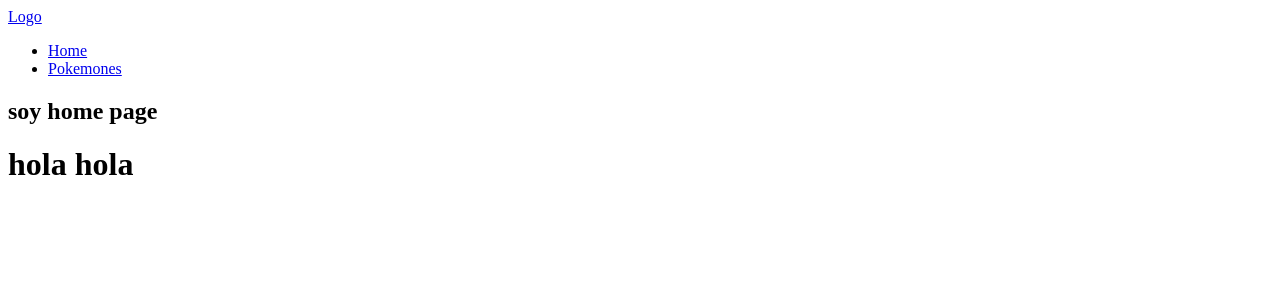
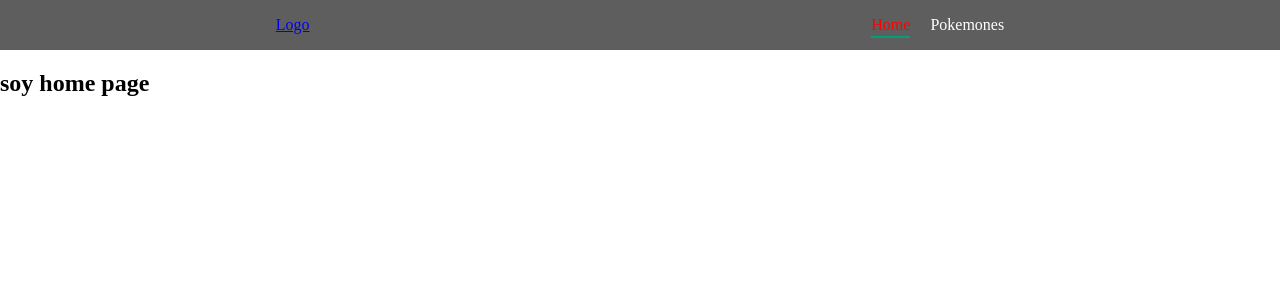
Before and after one commit to gersantana/poke_page, a React (Vite) app: page / in a window 1280 px wide. Shown: the top 300 px of the page. Built offline with nearby package versions, Linux system fonts and the light colour scheme.

Commit message:
:sparkles::lipstick: Estiliza el NavBar y crea el contenido de la pagina NotFound

```diff
--- a/src/App.css
+++ b/src/App.css
@@ -0,0 +1,10 @@
+* {
+    box-sizing: border-box;
+}
+html {
+    font-size: 62.5%;
+}
+body {
+    font-size: 1.6rem;
+    margin: 0;
+}
--- a/src/App.jsx
+++ b/src/App.jsx
@@ -1,16 +1,14 @@
-
-import './App.css'
-import NavBar from './components/NavBar/NavBar'
-import MyRoutes from './routes/MyRoutes'
+import "./App.css";
+import NavBar from "./components/NavBar/NavBar";
+import MyRoutes from "./routes/MyRoutes";
 
 function App() {
-  return (
-    <>
-    <NavBar/>
-    <MyRoutes/>
-      <h1>hola hola</h1>
-    </>
-  )
+	return (
+		<>
+			<NavBar />
+			<MyRoutes />
+		</>
+	);
 }
 
-export default App
+export default App;
--- a/src/components/NavBar/NavBar.css
+++ b/src/components/NavBar/NavBar.css
@@ -0,0 +1,30 @@
+
+.nav_container {
+    display: flex;
+    flex-wrap: wrap;
+    gap: 3rem;
+    justify-content: space-around;
+    align-items: center;
+    min-height: 5rem;
+    background-color: #5e5e5e;
+    padding: 1rem;
+}
+
+.links_container {
+    display: flex;
+    gap: 2rem;
+    list-style: none;
+    margin: 0;
+    padding: 0;
+}
+
+.links_container a {
+    text-decoration: none;
+    color: white;
+}
+
+.nav_container a.active {
+    color: red;
+    border-bottom: .2rem solid rgb(3, 158, 119);
+    padding-bottom: .3rem;
+}
--- a/src/components/NavBar/NavBar.jsx
+++ b/src/components/NavBar/NavBar.jsx
@@ -1,18 +1,18 @@
-import { NavLink } from "react-router-dom"
+import { NavLink, Link } from "react-router-dom"
 import "./Navbar.css"
 
 const NavBar = () => {
     return (
-        <nav>
+        <nav className="nav_container">
             <div>
-                <NavLink to="/">Logo</NavLink>
+                <Link to="/">Logo</Link>
             </div>
-            <ul>
+            <ul className="links_container">
                 <li>
-                    <NavLink to="/">Home</NavLink>
+                    <NavLink to="/" >Home</NavLink>
                 </li>
                 <li>
-                    <NavLink to="/pokemones">Pokemones</NavLink>
+                    <NavLink to="/pokemones" >Pokemones</NavLink>
                 </li>
             </ul>
         </nav>
--- a/src/index.css
+++ b/src/index.css
@@ -0,0 +1,6 @@
+:root {
+    --grey: #4e4d4d;
+    --white: #ffffff;
+    --link-active: red;
+
+}
--- a/src/pages/NotFoundPage/NotFoundPage.css
+++ b/src/pages/NotFoundPage/NotFoundPage.css
@@ -0,0 +1,15 @@
+.not_found_container {
+    display: grid;
+    place-items: center;
+    text-align: center;
+    padding: 2rem 1rem;
+}
+
+.not_found_container h1 {
+    font-size: 4rem;
+    color:red;
+}
+
+.not_found_container p {
+    font-size: 2rem;
+}
--- a/src/pages/NotFoundPage/NotFoundPage.jsx
+++ b/src/pages/NotFoundPage/NotFoundPage.jsx
@@ -1,9 +1,13 @@
-import "./NotFoundPage.css"
+import "./NotFoundPage.css";
 
 const NotFoundPage = () => {
-    return (
-        <h1>pagina no encontrada</h1>
-    )
-}
+	return (
+		<div className="not_found_container">
+			<h1>404 – Page Not Found</h1>
+			<p>We couldn&apos;t find what you were looking for.</p>
+			<p>Please contact the owner of the site that linked you to the original URL and let them know their link is broken.</p>
+		</div>
+	);
+};
 
-export default NotFoundPage
+export default NotFoundPage;
```
